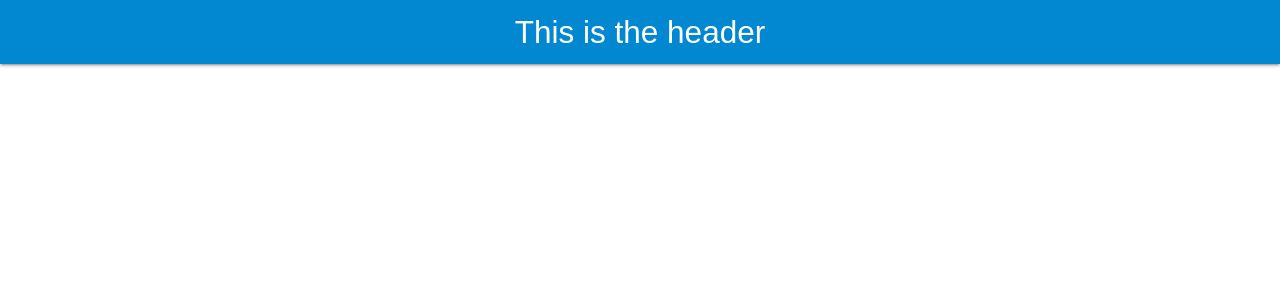
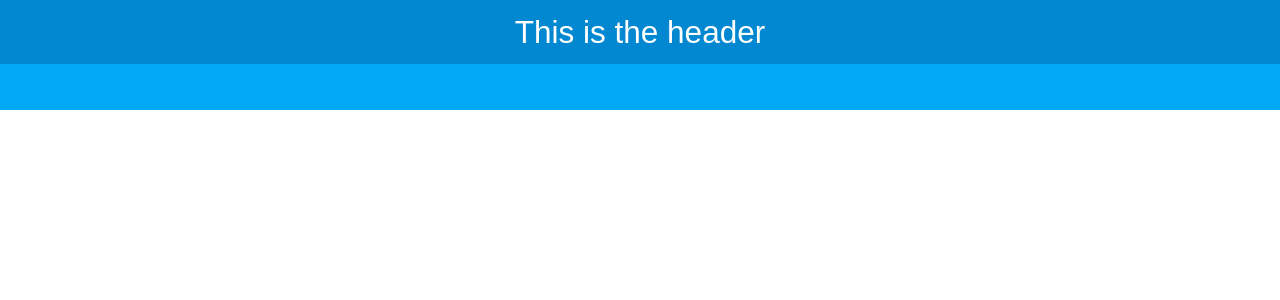
Before and after one commit to RosaIsela31/weatherapp-hooks-practices, a React (Create React App) app: page / in a window 1280 px wide. Shown: the top 300 px of the page. Built offline with nearby package versions, Linux system fonts and the light colour scheme.

Commit message:
adding new form

```diff
--- a/src/component/AppContainer.js
+++ b/src/component/AppContainer.js
@@ -8,6 +8,9 @@ const AppContainer = () => {
       <Header
         title='This is the header'
       />
+      <div className='contenedor-form'>
+
+      </div>
     </Fragment>
     );
 }
```
